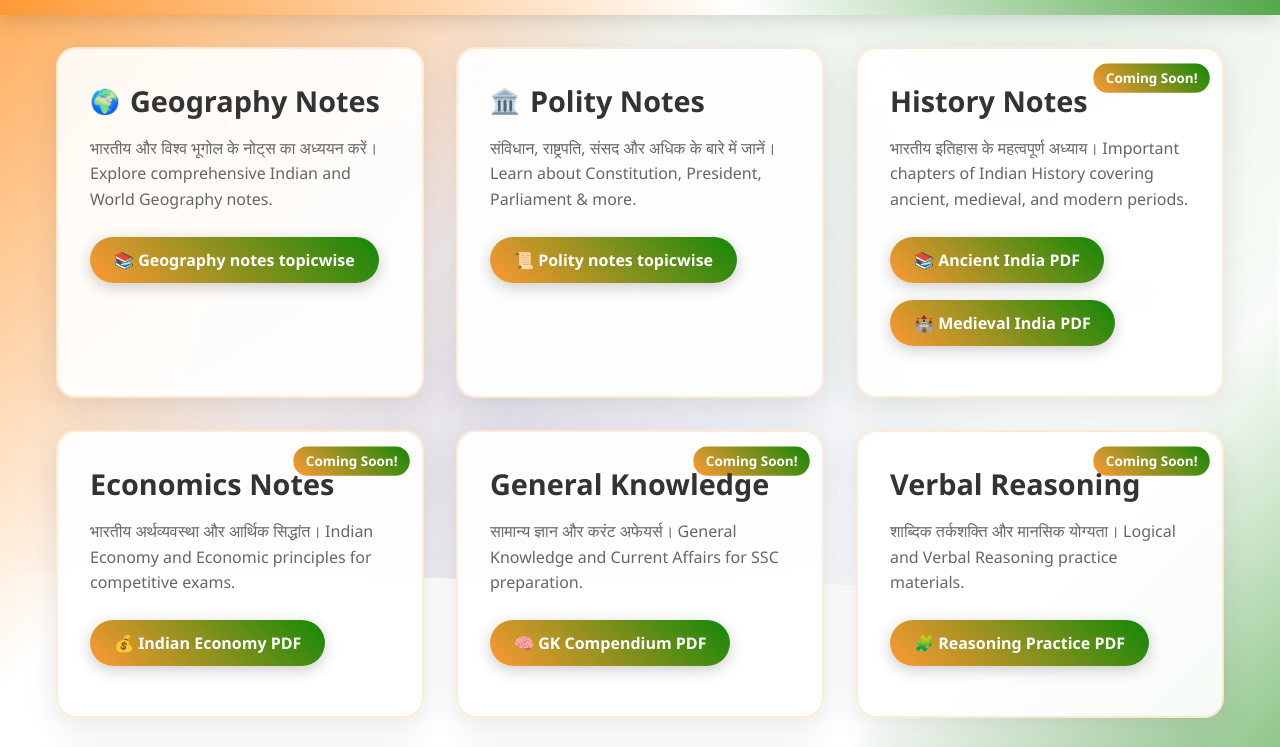
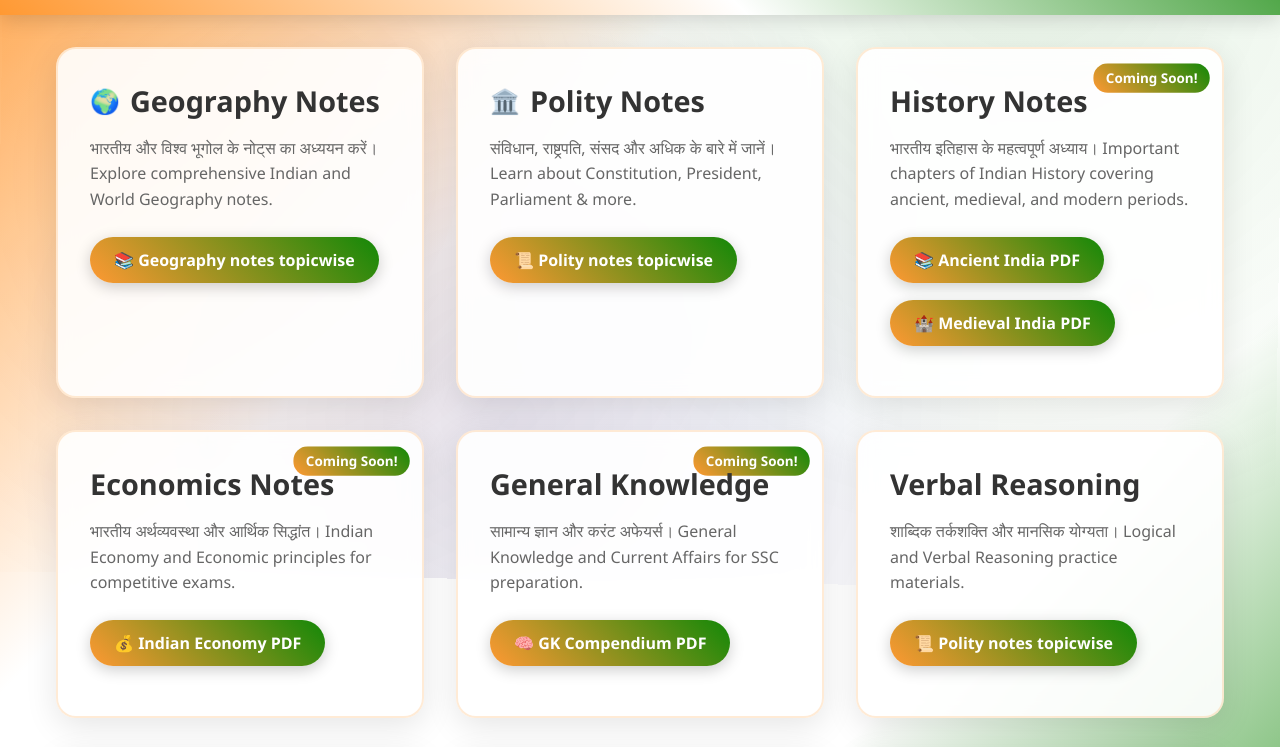
Before and after one commit to hydroo-dev/PrepSaarthi, a plain HTML site: page index.html in a window 1280 px wide. Shown: the part 201-948 px from the top of the page. Drawn offline with Linux system fonts and the light colour scheme.

Commit message:
added verbal reasoning notes

```diff
--- a/index.html
+++ b/index.html
@@ -448,13 +448,16 @@
       </ul>
     </section>
 
-    <section id="reasoning" class="coming-soon">
+    <section id="verbalreasoning" >
       <h2>Verbal Reasoning</h2>
       <p>शाब्दिक तर्कशक्ति और मानसिक योग्यता। Logical and Verbal Reasoning practice materials.</p>
       <ul>
-        <li><a href="assets/verbal reasoning/verbal Reasoning.pdf" onclick="return false;">🧩 Reasoning Practice PDF</a></li>
+      <ul>
+        <li><a href="assets/verbalreasoning/verbalReasoning.pdf" download>📜 Polity notes topicwise</a></li>
+      </ul>
       </ul>
     </section>
+
      <section id="reasoning" class="coming-soon">
       <h2>Reasoning</h2>
       <p>तर्कशक्ति और मानसिक योग्यता। Logical Reasoning and Mental Ability practice materials.</p>
```
Also changed, not shown: 2 other files.
